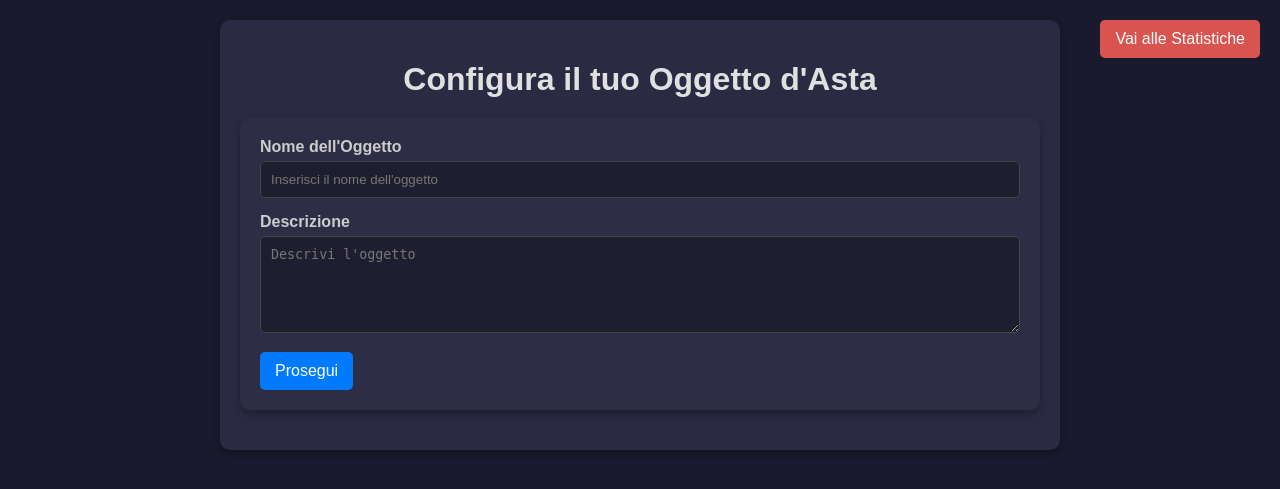
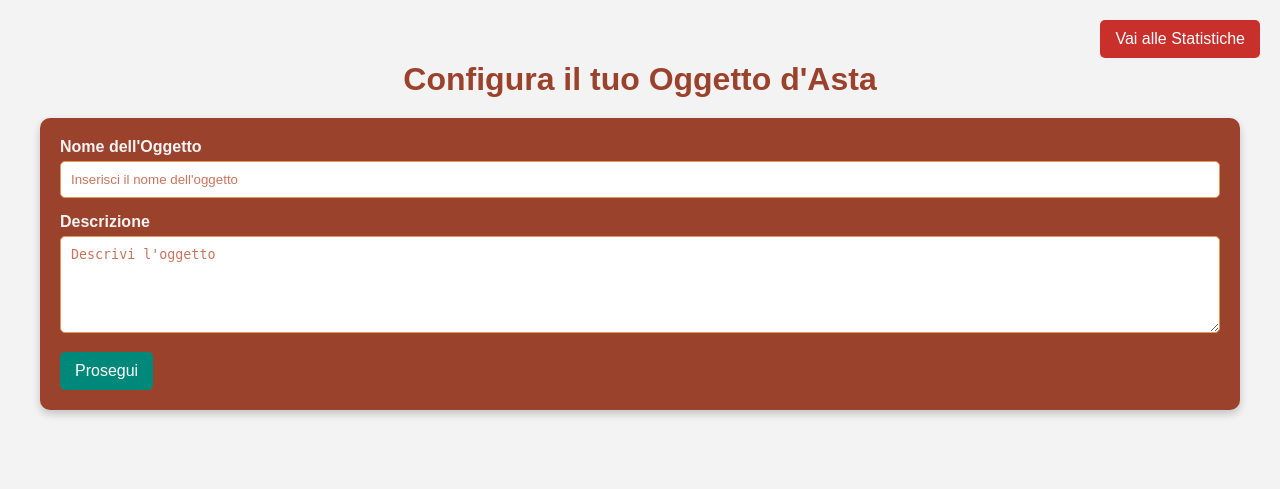
Before and after one commit to vlb20/Distributed-Auction, a FastAPI app: page / in a window 1280 px wide. Shown: the top 489 px of the page. Run offline with FastAPI, Linux system fonts and the light colour scheme.

Commit message:
Migliorata palette CSS

```diff
--- a/WebServer/static/css/home.css
+++ b/WebServer/static/css/home.css
@@ -1,7 +1,7 @@
 /* Stile generale */
 body {
-    background-color: #1a1a2e; /* Sfondo scuro */
-    color: #fff; /* Testo bianco */
+    background-color: #f3f3f3; /* Sfondo chiaro */
+    color: #9b422d; /* Testo scuro */
     font-family: Arial, sans-serif;
     margin: 0;
     padding: 20px;
@@ -10,29 +10,46 @@ body {
 
 /* Container principale */
 .container {
-    max-width: 800px;
+    max-width: 1200px;
     margin: 0 auto;
     padding: 20px;
-    background-color: #2a2a42; /* Sfondo scuro delle card */
-    border-radius: 10px;
-    box-shadow: 0px 4px 8px rgba(0, 0, 0, 0.3);
+    background-color: #f3f3f3; /* Sfondo bianco */
 }
 
 /* Titolo principale */
 .container h1 {
     text-align: center;
-    color: #e0e0e0; /* Testo tenue */
+    color: #9b422d; /* Testo scuro */
     font-size: 2rem;
     margin-bottom: 20px;
 }
 
 /* Card */
 .card {
-    background-color: #2d2d45; /* Sfondo delle card */
+    background-color: #9b422d; /* Verde acqua */
     border-radius: 10px;
     padding: 20px;
-    box-shadow: 0px 4px 8px rgba(0, 0, 0, 0.3);
-    margin-bottom: 20px;
+    box-shadow: 0px 4px 8px rgba(0, 0, 0, 0.2);
+    margin-bottom: 20px; /* Spazio tra le card */
+    transition: all 0.3s ease;
+}
+
+.card h2 {
+    color: #f3f3f3; /* Testo chiaro */
+    margin-top: 0;
+}
+
+.card:hover {
+    background: linear-gradient(145deg, #7ac7be, #7ac7be);
+    box-shadow: 0px 6px 12px rgba(0, 0, 0, 0.3);
+    transform: translateY(-3px);
+}
+
+.card p {
+    font-size: 16px;
+    color: #f3f3f3; /* Testo chiaro */
+    line-height: 1.5;
+    margin: 10px 0;
 }
 
 /* Form e input */
@@ -43,32 +60,32 @@ body {
 label {
     display: block;
     font-weight: bold;
-    color: #ccc;
+    color: #f3f3f3; /* Testo scuro */
     margin-bottom: 5px;
 }
 
 input, textarea {
     width: 100%;
     padding: 10px;
-    border: 1px solid #444;
+    border: 1px solid #de9b59; /* Bordo sabbia */
     border-radius: 5px;
-    background-color: #1e1e30;
-    color: #fff;
+    background-color: #ffffff; /* Sfondo bianco */
+    color: #000000; /* Testo scuro */
     box-sizing: border-box;
 }
 
 input::placeholder, textarea::placeholder {
-    color: #777; /* Testo dei placeholder */
+    color: #c9755d; /* Placeholder sabbia */
 }
 
 input:focus, textarea:focus {
-    border-color: #3498db;
+    border-color: #00897b; /* Verde acqua */
     outline: none;
 }
 
 /* Bottoni */
 .button {
-    background-color: #007bff; /* Blu acceso */
+    background-color: #00897b; /* Verde acqua */
     color: #fff;
     padding: 10px 15px;
     border: none;
@@ -79,7 +96,7 @@ input:focus, textarea:focus {
 }
 
 .button:hover {
-    background-color: #0056b3; /* Blu scuro */
+    background-color: #c9755d; /* Verde più scuro */
     transform: translateY(-2px);
 }
 
@@ -98,19 +115,11 @@ input:focus, textarea:focus {
 }
 
 .stats-button-container .button {
-    background-color: #d9534f; /* Rosso per enfatizzare */
+    background-color: #c9302c; /* Rosso mattone */
     transition: background-color 0.3s ease, transform 0.2s ease;
 }
 
 .stats-button-container .button:hover {
-    background-color: #c9302c; /* Rosso scuro */
+    background-color: #9b422d; /* Rosso più scuro */
     transform: translateY(-2px);
 }
-
-/* Effetti di transizione */
-.card:hover {
-    background: linear-gradient(145deg, #2d2d45, #323250);
-    box-shadow: 0px 6px 12px rgba(0, 0, 0, 0.4);
-    transform: translateY(-3px);
-    transition: all 0.3s ease;
-}
--- a/WebServer/templates/dashBoard.html
+++ b/WebServer/templates/dashBoard.html
@@ -8,7 +8,7 @@
 </head>
 <body>
     <div class="container">
-        <h1>Dashboard Asta in Tempo Reale</h1>
+        <h1>Dashboard Asta</h1>
 
         <!-- Card per Dettagli Oggetto e Stato Attuale affiancate -->
         <div class="dashboard">
```
Also changed, not shown: WebServer/static/css/dashBoard.css (+19 -18 lines).
